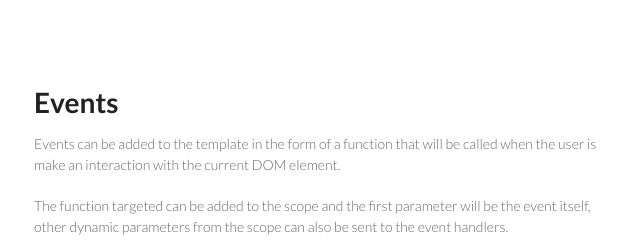
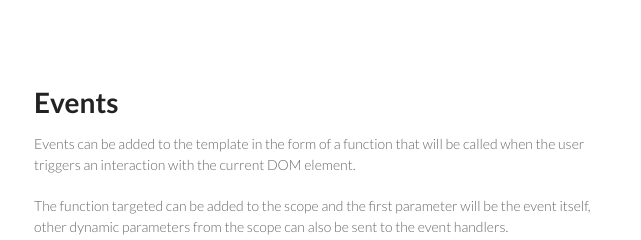
Before and after one commit to soundstep/soma-template, a website: page index.html in a window 1280 px wide. Shown: the part 10160-10400 px from the top of the page, 476-1117 px from the left. Drawn offline with Linux system fonts and the light colour scheme.

Commit message:
site update

```diff
--- a/index.html
+++ b/index.html
@@ -584,7 +584,7 @@
 			<a class="anchor" name="events"></a>
 		</div>
 
-		<p>Events can be added to the template in the form of a function that will be called when the user is make an interaction with the current DOM element.</p>
+		<p>Events can be added to the template in the form of a function that will be called when the user triggers an interaction with the current DOM element.</p>
 		<p>The function targeted can be added to the scope and the first parameter will be the event itself, other dynamic parameters from the scope can also be sent to the event handlers.</p>
 		<p>The template engine supports the most common events, to name a few: <code>click</code>, <code>mouse over</code>, <code>change</code>, <code>keypress</code>, <code>drag</code>, <code>submit</code> and so on. Other events can easily be added, see the settings section.</p>
 
```
